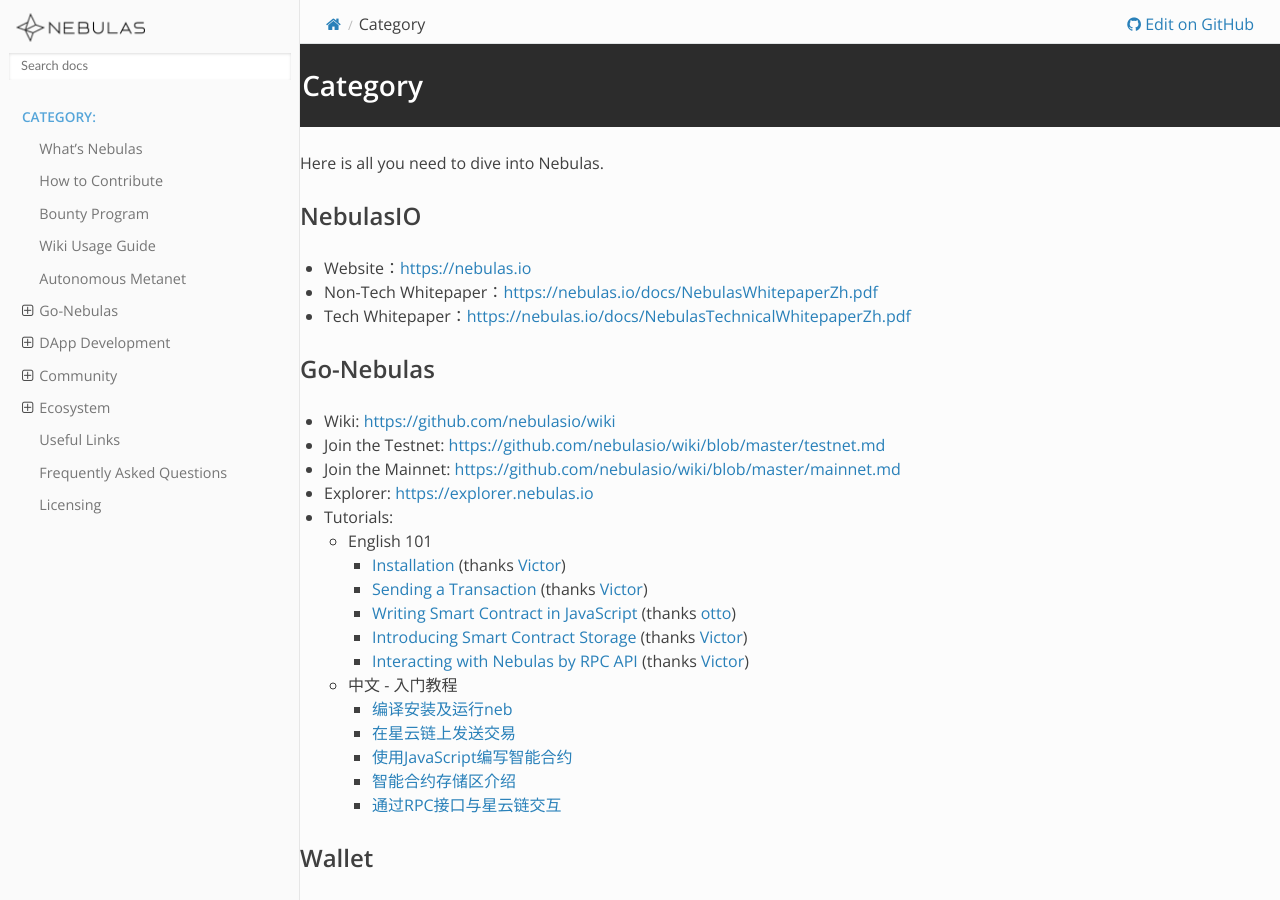
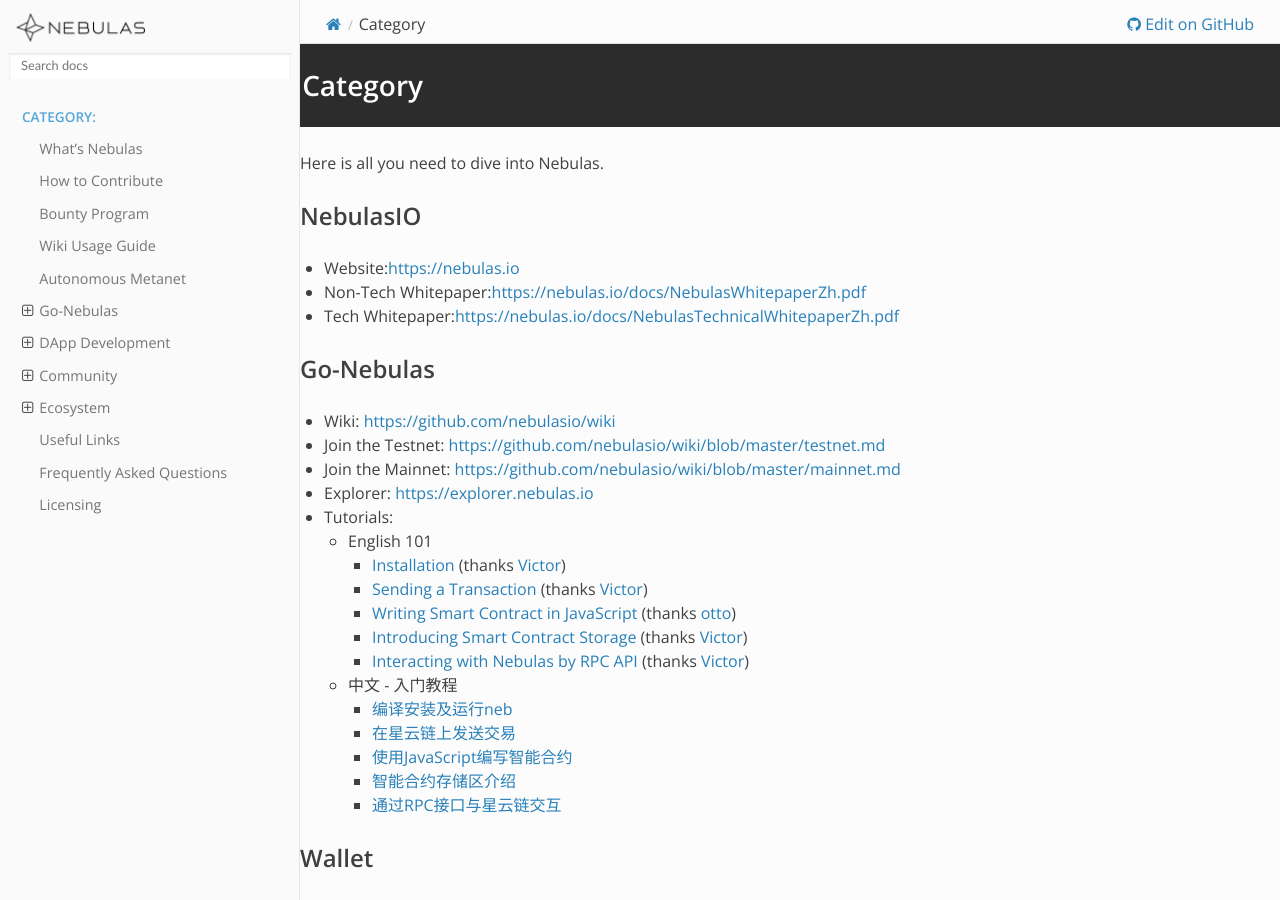
Before and after one commit to nebulasio/nebdocs, a Sphinx documentation site: the page built from docs/tutorials-1.md, in a window 1280 px wide and 900 px high. Built offline with Sphinx 7.4.7 and the Read the Docs theme 2.0.0, drawn with Linux system fonts in a browser that asks for light colours; pages that are not in the unit, such as notebooks, are missing from menus.

Commit message:
some unicode stuff

```diff
--- a/docs/tutorials-1.md
+++ b/docs/tutorials-1.md
@@ -4,9 +4,9 @@
 
 ## NebulasIO
 
-* Website：[https://nebulas.io](https://nebulas.io)
-* Non-Tech Whitepaper：[https://nebulas.io/docs/NebulasWhitepaperZh.pdf](https://nebulas.io/docs/NebulasWhitepaper.pdf)
-* Tech Whitepaper：[https://nebulas.io/docs/NebulasTechnicalWhitepaperZh.pdf](https://nebulas.io/docs/NebulasTechnicalWhitepaper.pdf)
+* Website:[https://nebulas.io](https://nebulas.io)
+* Non-Tech Whitepaper:[https://nebulas.io/docs/NebulasWhitepaperZh.pdf](https://nebulas.io/docs/NebulasWhitepaper.pdf)
+* Tech Whitepaper:[https://nebulas.io/docs/NebulasTechnicalWhitepaperZh.pdf](https://nebulas.io/docs/NebulasTechnicalWhitepaper.pdf)
 
 ## Go-Nebulas
 
```
